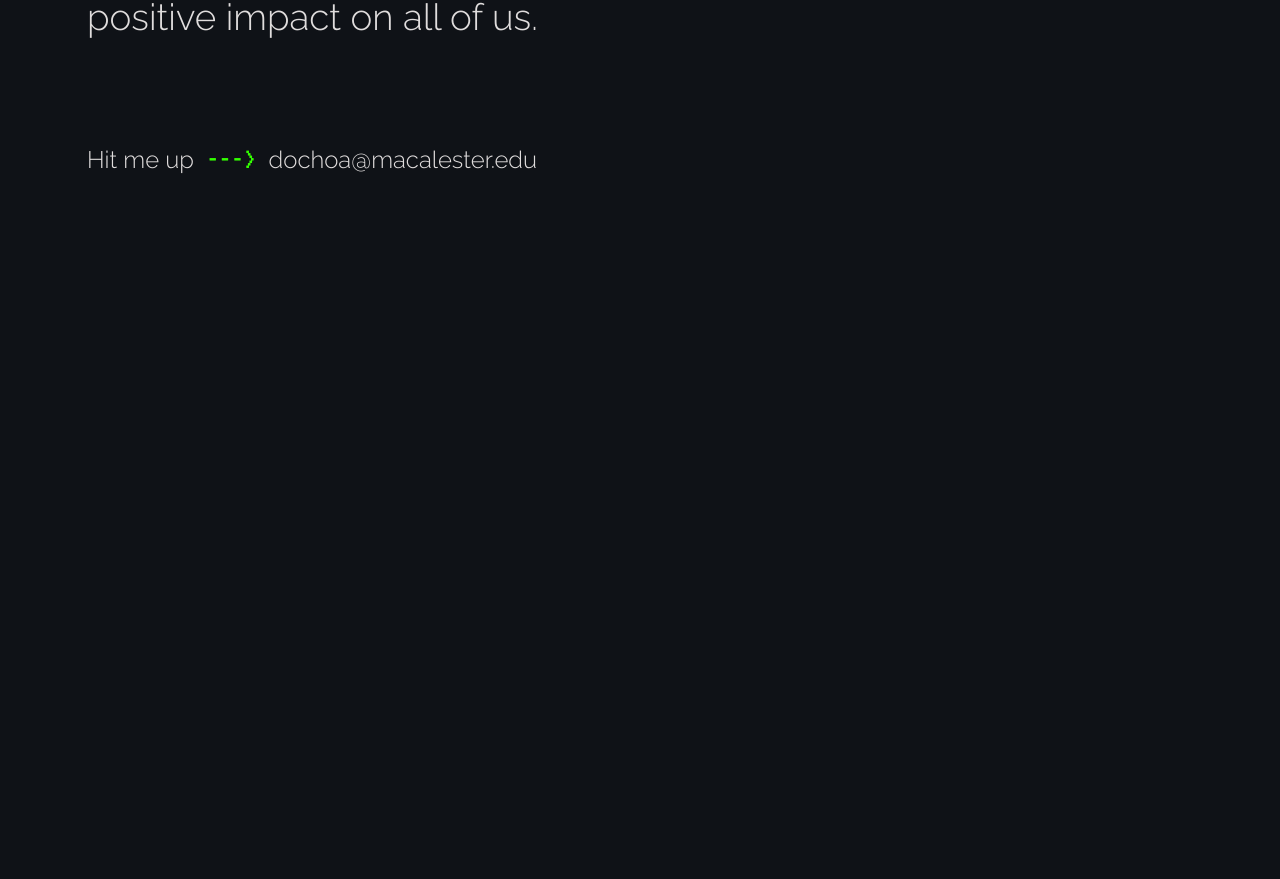
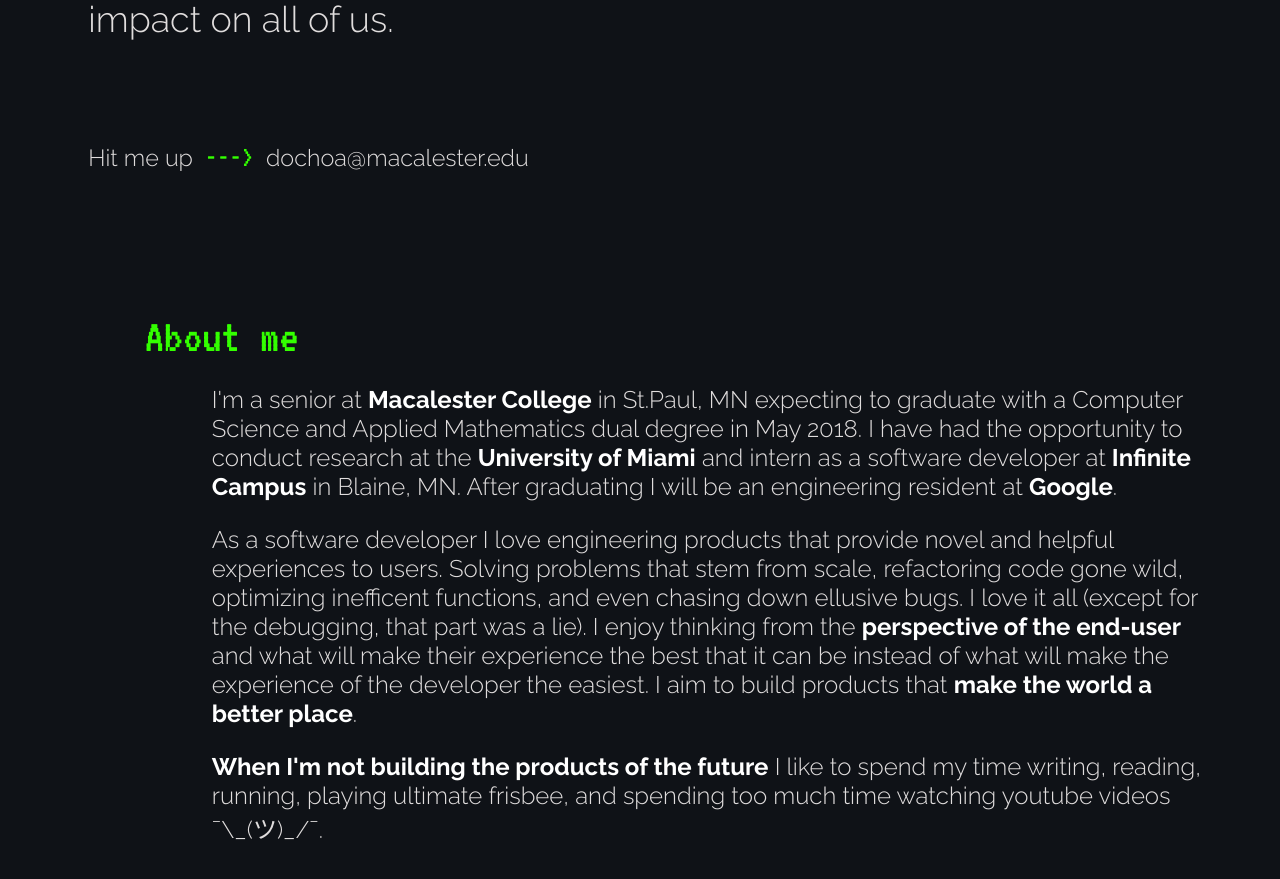
Before and after one commit to dochoa1/my-site, a React (Create React App) app: page / in a window 1280 px wide. Shown: the part 523-1402 px from the top of the page. Before the commit the page ends 800 px from the top, so only its background shows below. Built offline with nearby package versions, Linux system fonts and the light colour scheme.

Commit message:
Adds about me section

```diff
--- /dev/null
+++ b/src/components/About/about.css
@@ -0,0 +1,25 @@
+.About {
+  display: grid;
+  margin: 5% 0 5% 5%;
+  grid-template-columns: 1fr 6fr;
+  grid-template-rows: 1fr 15fr;
+  grid-template-areas:
+    "header header"
+    ". main";
+}
+
+header {
+  grid-area: header;
+  font-size: 2em;
+}
+
+main {
+  grid-area: main;
+}
+
+
+@media screen and (min-width: 768px) {
+  .About {
+    grid-template-columns: 1fr 15fr;
+  }
+}
--- /dev/null
+++ b/src/components/About/about.js
@@ -0,0 +1,34 @@
+import React, { Component } from 'react';
+import './about.css';
+
+class About extends Component {
+  render() {
+    return (
+      <div className="About">
+        <header className="terminal">About me</header>
+        <main>
+          <p>
+          I'm a senior at <b>Macalester College</b> in St.Paul, MN expecting to graduate with
+          a Computer Science and Applied Mathematics dual degree in May 2018. I have had the opportunity
+          to conduct research at the <b>University of Miami</b> and intern as a software developer at
+          <b> Infinite Campus</b> in Blaine, MN. After graduating I will be an engineering resident at <b>Google</b>.
+          </p>
+          <p>
+          As a software developer I love engineering products that provide novel and helpful experiences to users.
+          Solving problems that stem from scale, refactoring code gone wild, optimizing inefficent functions,
+          and even chasing down ellusive bugs. I love it all (except for the debugging, that part was a lie).
+          I enjoy thinking from the <b>perspective of the end-user</b> and what will make their experience the best that
+          it can be instead of what will make the experience of the developer the easiest.
+          I aim to build products that <b>make the world a better place</b>.
+          </p>
+          <p>
+          <b>When I'm not building the products of the future</b> I like to spend my time writing, reading,
+          running, playing ultimate frisbee, and spending too much time watching youtube videos ¯\_(ツ)_/¯.
+          </p>
+        </main>
+      </div>
+    );
+  }
+}
+
+export default About;
--- a/src/components/App/App.css
+++ b/src/components/App/App.css
@@ -12,3 +12,12 @@
 .App {
   padding: 0% 5% 0% 5%;
 }
+
+
+/* Responsive design */
+@media screen and (min-width: 768px) {
+  body {
+    font-size: 1.5em;
+    margin: 12% 0 0 2% ;
+  }
+}
--- a/src/components/App/App.js
+++ b/src/components/App/App.js
@@ -1,5 +1,6 @@
 import React, { Component } from 'react';
 import Welcome from '../Welcome/welcome'
+import About from '../About/about'
 import './App.css';
 
 class App extends Component {
@@ -10,7 +11,8 @@
         <link href="https://fonts.googleapis.com/css?family=Raleway:700" rel="stylesheet"></link>
         <meta charSet="utf-8"></meta>
         <meta name="viewport" content="width=device-width, initial-scale=1, shrink-to-fit=no"></meta>
-        <Welcome />
+        <Welcome/>
+        <About/>
         <script src="https://code.jquery.com/jquery-3.2.1.slim.min.js" integrity="sha384-KJ3o2DKtIkvYIK3UENzmM7KCkRr/rE9/Qpg6aAZGJwFDMVNA/GpGFF93hXpG5KkN" crossorigin="anonymous"></script>
         <script src="https://cdnjs.cloudflare.com/ajax/libs/popper.js/1.12.9/umd/popper.min.js" integrity="sha384-ApNbgh9B+Y1QKtv3Rn7W3mgPxhU9K/ScQsAP7hUibX39j7fakFPskvXusvfa0b4Q" crossorigin="anonymous"></script>
         <script src="https://maxcdn.bootstrapcdn.com/bootstrap/4.0.0/js/bootstrap.min.js" integrity="sha384-JZR6Spejh4U02d8jOt6vLEHfe/JQGiRRSQQxSfFWpi1MquVdAyjUar5+76PVCmYl" crossorigin="anonymous"></script>
--- a/src/components/Welcome/welcome.css
+++ b/src/components/Welcome/welcome.css
@@ -1,7 +1,6 @@
 /* Html elements */
 b {
   font-weight: 900;
-  font-size: 1.5em;
   color: #ffffff;
 }
 
@@ -49,10 +48,7 @@
 /* Classes */
 .Welcome {
   font-size: 1.5em;
-  margin: 10% 0 0 0;
-}
-
-.container {
+  margin-top: 10%;
   display: grid;
   grid-template-columns: auto;
   grid-template-rows: 2fr 3fr 3fr 1fr;
@@ -97,18 +93,15 @@
   font-size: 1.3em;
 }
 
+/* Responsive design */
 @media screen and (min-width: 768px) {
-  .container {
+  .Welcome {
     grid-template-columns: 2.5fr 2fr;
     grid-template-rows: 2fr 4fr 1fr;
     grid-template-areas:
       "typing typing"
       "description image"
       "contact contact";
-  }
-  .Welcome {
-    font-size: 2.3em;
-    margin: 12% 0 0 2% ;
   }
   #welcome-intro-description {
     line-height: 1.8em;
--- a/src/components/Welcome/welcome.js
+++ b/src/components/Welcome/welcome.js
@@ -6,7 +6,7 @@
 class Welcome extends Component {
   render() {
     return (
-      <div className="Welcome container">
+      <div className="Welcome">
         <span className="terminal" id="typed">
           <Typing
             strings={[
@@ -26,7 +26,7 @@
         <img src={alien} alt="The beautiful author of this site, me!" id="alien-pic"/>
         <br/>
         <div id="welcome-intro-description">
-        I'm <b className="terminal">Daniel Ochoa</b>, a user-minded full-stack software engineer focused
+        I'm <b>Daniel Ochoa</b>, a user-minded full-stack software engineer focused
         on building products that have a positive impact on all of us.
         </div>
         <br/>
```
